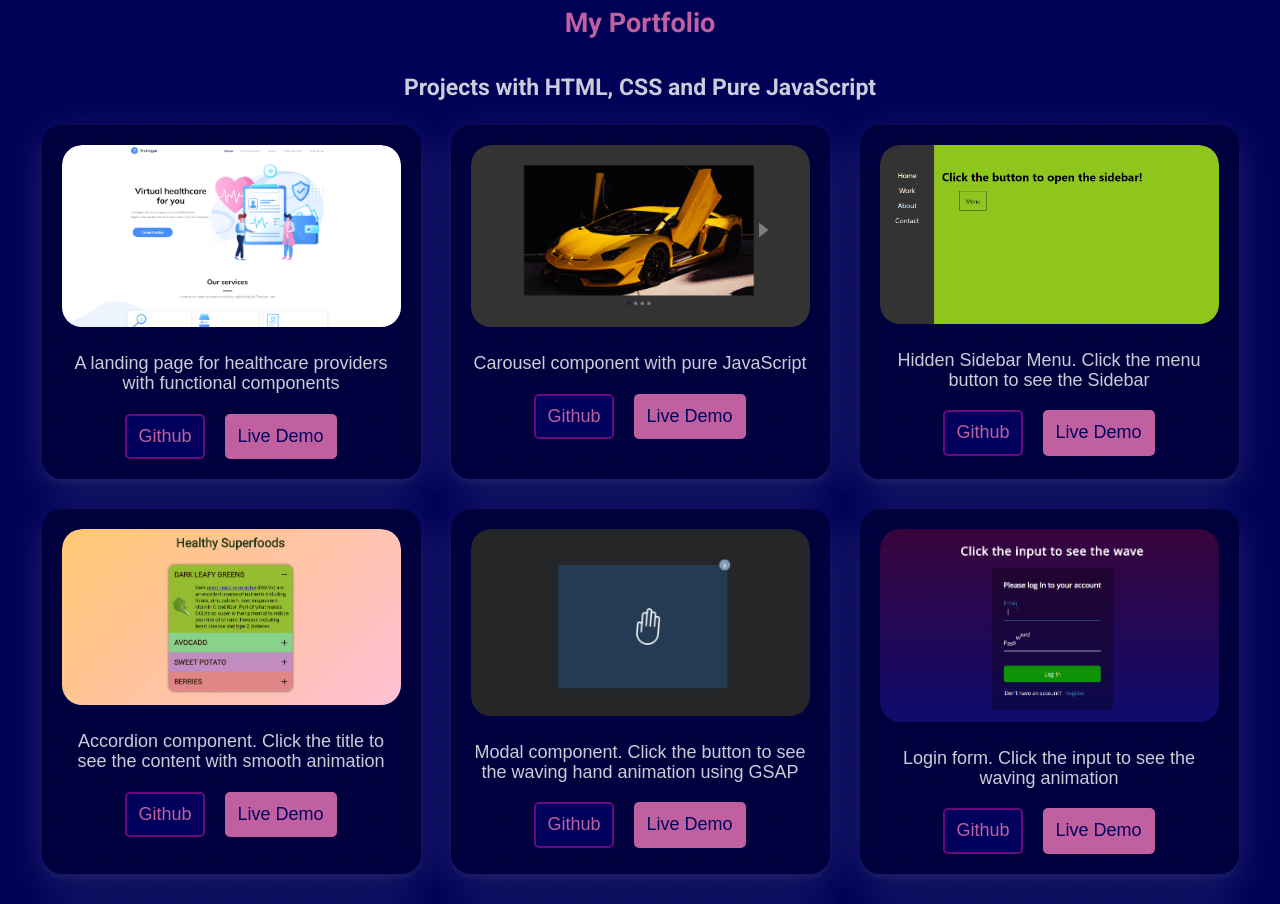
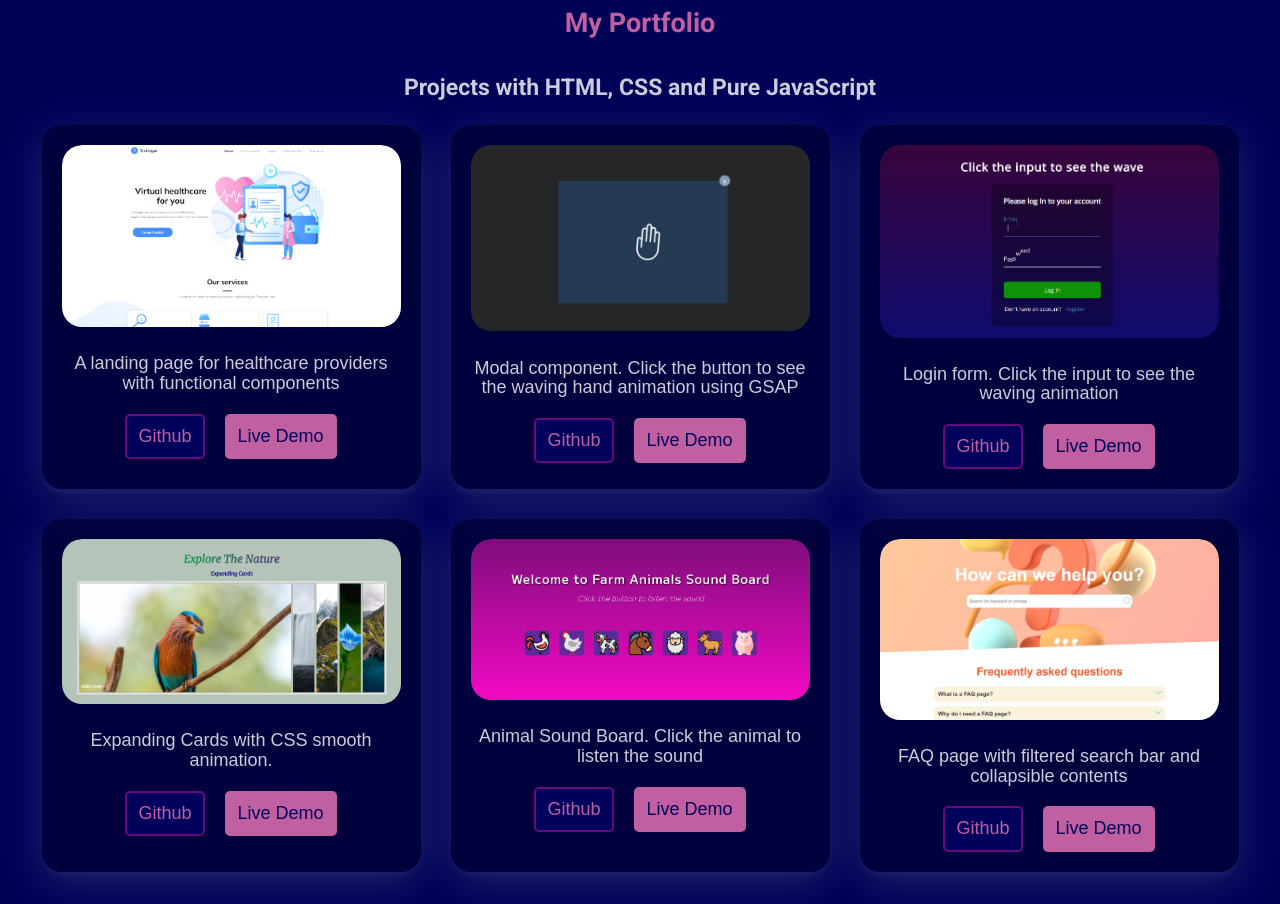
Before and after one commit to Anna02F/My-portfolio-website, a React (Create React App) app: page / in a window 1280 px wide. Shown: the part 1860-2764 px from the top of the page. Built offline with nearby package versions, Linux system fonts and the light colour scheme.

Commit message:
Delete Carousel, Accordion and Sidebar projects from portfolio

```diff
--- a/src/components/portfolio/Portfolio.jsx
+++ b/src/components/portfolio/Portfolio.jsx
@@ -26,55 +26,34 @@ const data = [
     },
     {
         id: 2,
-        image: ImgCarousel,
-        title: "Carousel component with pure JavaScript",
-        github: "https://github.com/Anna02F/Carousel",
-        demo: "https://anna02f.github.io/Carousel/",
-    },
-    {
-        id: 3,
-        image: ImgSidebar,
-        title: "Hidden Sidebar Menu. Click the menu button to see the Sidebar",
-        github: "https://github.com/Anna02F/Hidden-sidebar",
-        demo: "https://anna02f.github.io/Hidden-sidebar/",
-    },
-    {
-        id: 4,
-        image: ImgAccordion,
-        title: "Accordion component. Click the title to see the content with smooth animation",
-        github: "https://github.com/Anna02F/Accordion",
-        demo: "https://anna02f.github.io/Accordion/",
-    },
-    {
-        id: 5,
         image: ImgModal,
         title: "Modal component. Click the button to see the waving hand animation using GSAP",
         github: "https://github.com/Anna02F/Waving-hand",
         demo: "https://quiet-entremet-356369.netlify.app/",
     },
     {
-        id: 6,
+        id: 3,
         image: ImgWavingForm,
         title: "Login form. Click the input to see the waving animation",
         github: "https://github.com/Anna02F/Waving-form",
         demo: "https://anna02f.github.io/Waving-form/",
     },
     {
-        id: 7,
+        id: 4,
         image: ImgCards,
         title: "Expanding Cards with CSS smooth animation.",
         github: "https://github.com/Anna02F/Expanding-cards",
         demo: "https://anna02f.github.io/Expanding-cards/",
     },
     {
-        id: 8,
+        id: 5,
         image: ImgSoundBoard,
         title: "Animal Sound Board. Click the animal to listen the sound",
         github: "https://github.com/Anna02F/Animal-sound-board",
         demo: "https://anna02f.github.io/Animal-sound-board/",
     },
     {
-        id: 9,
+        id: 6,
         image: ImgFAQ,
         title: "FAQ page with filtered search bar and collapsible contents",
         github: "https://github.com/Anna02F/Faq-collapsible-component",
```
